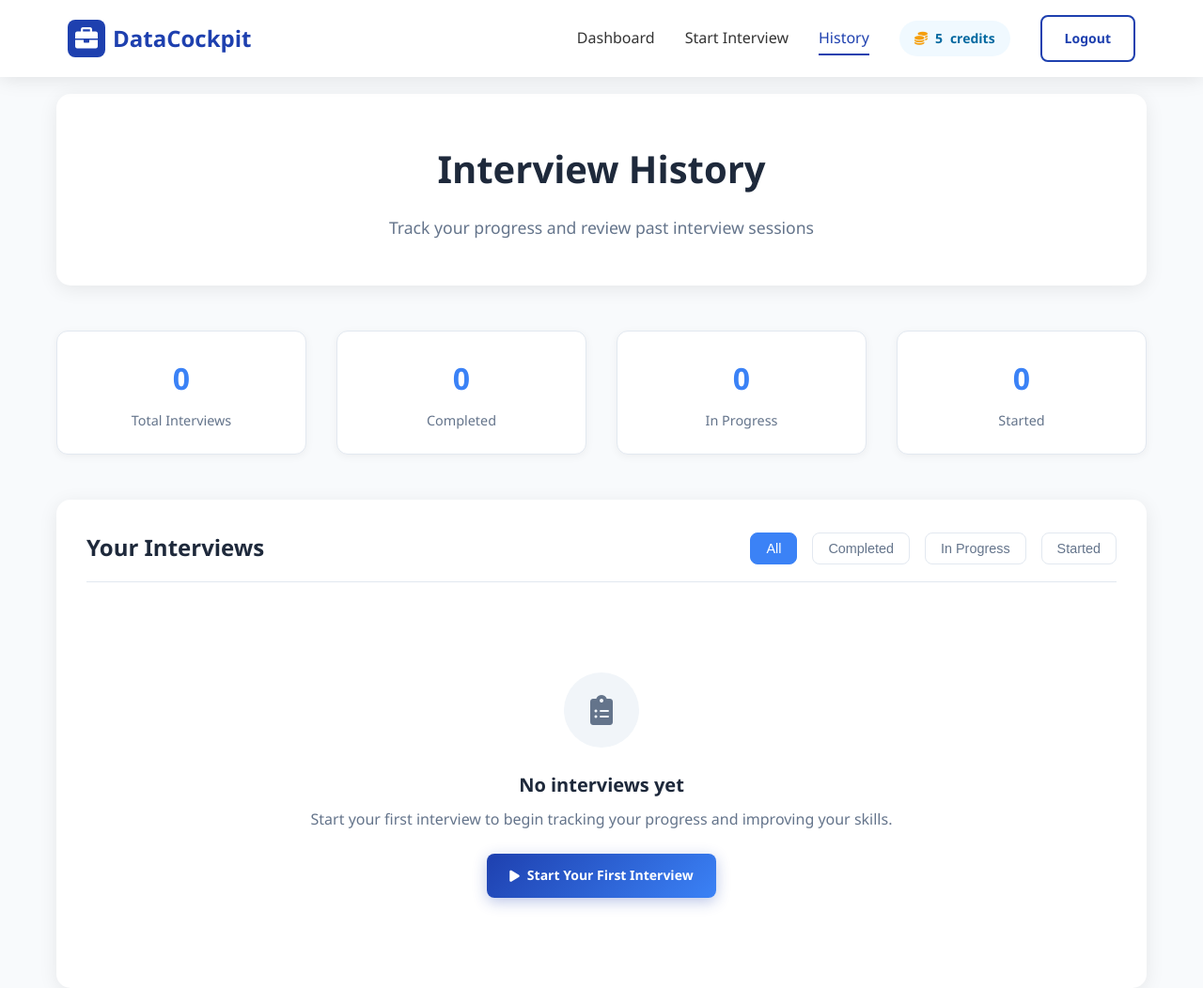
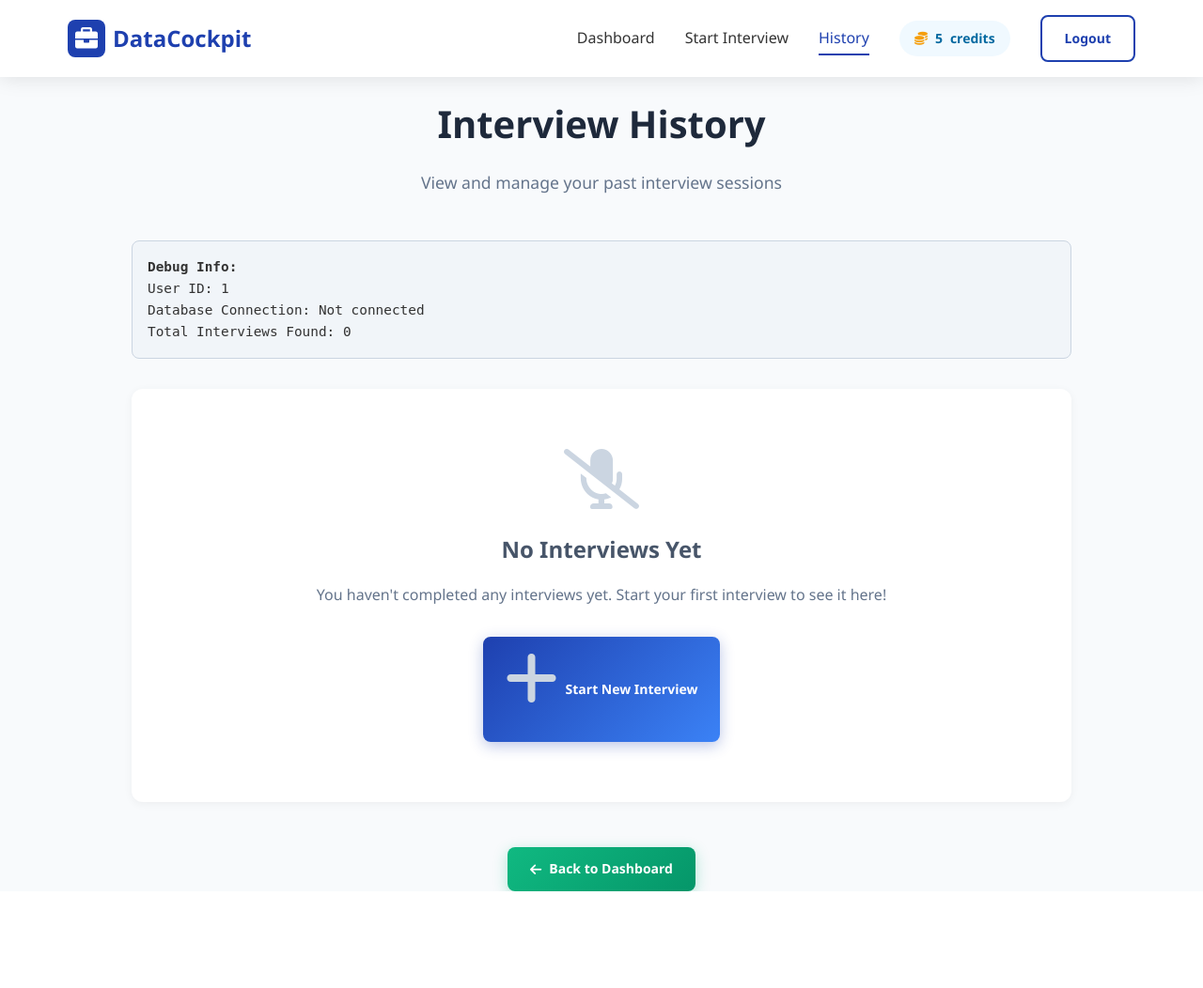
Before and after one commit to kanchang12/ready4job, a Flask app: page /history in a window 1280 px wide. Shown: the whole page at 94% size. After the commit the page ends 949 px from the top, so only its background shows below. Run offline with Flask 3, Linux system fonts and the light colour scheme; the visitor is signed in with stand-in values (Sample User, id 1).

Commit message:
Update history.html

```diff
--- a/templates/history.html
+++ b/templates/history.html
@@ -12,12 +12,8 @@
     }
 
     .history-header {
-        background: white;
-        border-radius: 15px;
-        padding: 3rem;
+        text-align: center;
         margin-bottom: 3rem;
-        box-shadow: 0 4px 20px rgba(0, 0, 0, 0.08);
-        text-align: center;
     }
 
     .history-header h1 {
@@ -32,78 +28,44 @@
         color: #64748b;
     }
 
-    .interviews-section {
-        background: white;
-        border-radius: 15px;
-        padding: 2rem;
-        box-shadow: 0 4px 20px rgba(0, 0, 0, 0.08);
+    .history-content {
+        max-width: 1000px;
+        margin: 0 auto;
     }
 
-    .section-header {
-        display: flex;
-        justify-content: space-between;
-        align-items: center;
-        margin-bottom: 2rem;
-        padding-bottom: 1rem;
-        border-bottom: 1px solid #e2e8f0;
-    }
-
-    .section-header h2 {
-        font-size: 1.5rem;
-        font-weight: 600;
-        color: #1e293b;
-        margin: 0;
-    }
-
-    .filter-tabs {
-        display: flex;
-        gap: 1rem;
-    }
-
-    .filter-tab {
-        padding: 0.5rem 1rem;
-        border: 1px solid #e2e8f0;
-        border-radius: 8px;
-        background: white;
-        color: #64748b;
-        cursor: pointer;
-        transition: all 0.3s ease;
-        font-size: 0.9rem;
-    }
-
-    .filter-tab.active {
-        background: #3b82f6;
-        color: white;
-        border-color: #3b82f6;
-    }
-
-    .interviews-grid {
+    .interview-grid {
         display: grid;
         gap: 1.5rem;
+        margin-bottom: 2rem;
     }
 
     .interview-card {
-        border: 1px solid #e2e8f0;
+        background: white;
         border-radius: 12px;
         padding: 2rem;
+        box-shadow: 0 2px 10px rgba(0, 0, 0, 0.05);
+        border: 1px solid #e2e8f0;
         transition: all 0.3s ease;
-        cursor: pointer;
     }
 
     .interview-card:hover {
-        border-color: #3b82f6;
-        box-shadow: 0 4px 15px rgba(59, 130, 246, 0.1);
         transform: translateY(-2px);
+        box-shadow: 0 4px 20px rgba(0, 0, 0, 0.1);
     }
 
     .interview-header {
         display: flex;
-        justify-content: space-between;
-        align-items: start;
+        justify-content: between;
+        align-items: flex-start;
         margin-bottom: 1rem;
+        gap: 1rem;
     }
 
-    .interview-info h3 {
+    .interview-info {
+        flex: 1;
+    }
+
+    .interview-title {
         font-size: 1.25rem;
         font-weight: 600;
         color: #1e293b;
@@ -114,14 +76,19 @@
         display: flex;
         gap: 1rem;
         flex-wrap: wrap;
+        margin-bottom: 1rem;
+    }
+
+    .meta-item {
+        display: flex;
+        align-items: center;
+        gap: 0.5rem;
         font-size: 0.9rem;
         color: #64748b;
     }
 
-    .interview-meta span {
-        display: flex;
-        align-items: center;
-        gap: 0.25rem;
+    .meta-item i {
+        font-size: 0.8rem;
     }
 
     .status-badge {
@@ -132,131 +99,109 @@
         text-transform: uppercase;
     }
 
-    .status-badge.started {
+    .status-completed {
+        background: #dcfce7;
+        color: #166534;
+    }
+
+    .status-in-progress {
         background: #fef3c7;
         color: #92400e;
     }
 
-    .status-badge.in_progress {
+    .status-started {
         background: #dbeafe;
         color: #1e40af;
     }
 
-    .status-badge.completed {
-        background: #d1fae5;
-        color: #065f46;
-    }
-
-    .status-badge.cancelled {
-        background: #fee2e2;
-        color: #991b1b;
-    }
-
-    .interview-details {
-        margin-top: 1rem;
-        padding-top: 1rem;
-        border-top: 1px solid #f1f5f9;
-    }
-
-    .interview-details p {
-        color: #64748b;
-        font-size: 0.9rem;
-        line-height: 1.6;
-        margin-bottom: 0.5rem;
-    }
-
     .interview-actions {
         display: flex;
-        gap: 1rem;
+        gap: 0.5rem;
         margin-top: 1rem;
     }
 
-    .btn-sm {
+    .btn-small {
         padding: 0.5rem 1rem;
         font-size: 0.9rem;
+        border-radius: 6px;
+        text-decoration: none;
+        transition: all 0.3s ease;
+        border: none;
+        cursor: pointer;
+    }
+
+    .btn-view {
+        background: #3b82f6;
+        color: white;
+    }
+
+    .btn-view:hover {
+        background: #2563eb;
+        color: white;
+    }
+
+    .btn-delete {
+        background: #ef4444;
+        color: white;
+    }
+
+    .btn-delete:hover {
+        background: #dc2626;
     }
 
     .empty-state {
         text-align: center;
         padding: 4rem 2rem;
+        background: white;
+        border-radius: 12px;
+        box-shadow: 0 2px 10px rgba(0, 0, 0, 0.05);
     }
 
-    .empty-icon {
-        width: 80px;
-        height: 80px;
-        background: #f1f5f9;
-        border-radius: 50%;
-        display: flex;
-        align-items: center;
-        justify-content: center;
-        margin: 0 auto 1.5rem;
-        font-size: 2rem;
-        color: #64748b;
+    .empty-state i {
+        font-size: 4rem;
+        color: #cbd5e1;
+        margin-bottom: 1.5rem;
     }
 
-    .empty-content h3 {
-        font-size: 1.25rem;
-        font-weight: 600;
-        color: #1e293b;
-        margin-bottom: 0.5rem;
+    .empty-state h3 {
+        font-size: 1.5rem;
+        color: #475569;
+        margin-bottom: 1rem;
     }
 
-    .empty-content p {
+    .empty-state p {
         color: #64748b;
-        margin-bottom: 1.5rem;
-        line-height: 1.6;
+        margin-bottom: 2rem;
     }
 
-    .stats-summary {
-        display: grid;
-        grid-template-columns: repeat(auto-fit, minmax(200px, 1fr));
-        gap: 2rem;
-        margin-bottom: 3rem;
-    }
-
-    .stat-item {
-        background: white;
-        padding: 1.5rem;
-        border-radius: 12px;
-        box-shadow: 0 2px 10px rgba(0, 0, 0, 0.05);
-        text-align: center;
-        border: 1px solid #e2e8f0;
-    }
-
-    .stat-number {
-        font-size: 2rem;
-        font-weight: 700;
-        color: #3b82f6;
-        margin-bottom: 0.5rem;
-    }
-
-    .stat-label {
-        color: #64748b;
+    .debug-info {
+        background: #f1f5f9;
+        border: 1px solid #cbd5e1;
+        border-radius: 8px;
+        padding: 1rem;
+        margin-bottom: 2rem;
+        font-family: monospace;
         font-size: 0.9rem;
     }
 
+    .debug-info pre {
+        margin: 0;
+        white-space: pre-wrap;
+        word-wrap: break-word;
+    }
+
     @media (max-width: 768px) {
-        .history-header {
-            padding: 2rem 1rem;
-        }
-
-        .section-header {
-            flex-direction: column;
-            gap: 1rem;
-            align-items: stretch;
-        }
-
-        .filter-tabs {
-            justify-content: center;
-        }
-
         .interview-header {
             flex-direction: column;
-            gap: 1rem;
         }
 
         .interview-meta {
-            justify-content: center;
+            flex-direction: column;
+            gap: 0.5rem;
+        }
+
+        .interview-actions {
+            flex-direction: column;
         }
     }
 </style>
@@ -265,194 +210,152 @@
 {% block content %}
 <main class="history-main">
     <div class="container">
-        <!-- History Header -->
-        <section class="history-header">
+        <div class="history-header">
             <h1>Interview History</h1>
-            <p>Track your progress and review past interview sessions</p>
-        </section>
+            <p>View and manage your past interview sessions</p>
+        </div>
 
-        <!-- Stats Summary -->
-        <section class="stats-summary">
-            <div class="stat-item">
-                <div class="stat-number">{{ interviews|length }}</div>
-                <div class="stat-label">Total Interviews</div>
-            </div>
-            <div class="stat-item">
-                <div class="stat-number">{{ interviews|selectattr('status', 'equalto', 'completed')|list|length }}</div>
-                <div class="stat-label">Completed</div>
-            </div>
-            <div class="stat-item">
-                <div class="stat-number">{{ interviews|selectattr('status', 'equalto', 'in_progress')|list|length }}</div>
-                <div class="stat-label">In Progress</div>
-            </div>
-            <div class="stat-item">
-                <div class="stat-number">{{ interviews|selectattr('status', 'equalto', 'started')|list|length }}</div>
-                <div class="stat-label">Started</div>
-            </div>
-        </section>
-
-        <!-- Interviews Section -->
-        <section class="interviews-section">
-            <div class="section-header">
-                <h2>Your Interviews</h2>
-                <div class="filter-tabs">
-                    <button class="filter-tab active" onclick="filterInterviews('all')">All</button>
-                    <button class="filter-tab" onclick="filterInterviews('completed')">Completed</button>
-                    <button class="filter-tab" onclick="filterInterviews('in_progress')">In Progress</button>
-                    <button class="filter-tab" onclick="filterInterviews('started')">Started</button>
-                </div>
+        <div class="history-content">
+            <!-- Debug Information -->
+            <div class="debug-info">
+                <strong>Debug Info:</strong>
+                <pre>User ID: {{ session.get('user_id', 'Not found') }}
+Database Connection: {{ 'Connected' if supabase_connected else 'Not connected' }}
+Total Interviews Found: {{ interviews|length if interviews else 0 }}
+{% if interviews %}
+First Interview Sample: {{ interviews[0] if interviews else 'None' }}
+{% endif %}</pre>
             </div>
 
-            <div class="interviews-grid" id="interviewsGrid">
-                {% if interviews %}
+            {% if interviews and interviews|length > 0 %}
+                <div class="interview-grid">
                     {% for interview in interviews %}
-                    <div class="interview-card" data-status="{{ interview.status }}" onclick="viewInterview('{{ interview.id }}')">
+                    <div class="interview-card">
                         <div class="interview-header">
                             <div class="interview-info">
-                                <h3>{{ interview.title }}</h3>
+                                <h3 class="interview-title">{{ interview.title or 'Untitled Interview' }}</h3>
                                 <div class="interview-meta">
-                                    <span>
+                                    <div class="meta-item">
                                         <i class="fas fa-calendar"></i>
-                                        {{ interview.created_at[:10] }}
-                                    </span>
-                                    <span>
+                                        <span>{{ interview.created_at[:10] if interview.created_at else 'Unknown date' }}</span>
+                                    </div>
+                                    {% if interview.job_role %}
+                                    <div class="meta-item">
+                                        <i class="fas fa-briefcase"></i>
+                                        <span>{{ interview.job_role }}</span>
+                                    </div>
+                                    {% endif %}
+                                    <div class="meta-item">
                                         <i class="fas fa-clock"></i>
-                                        {{ interview.created_at[11:16] }}
-                                    </span>
-                                    {% if interview.job_role %}
-                                    <span>
-                                        <i class="fas fa-briefcase"></i>
-                                        {{ interview.job_role }}
-                                    </span>
-                                    {% endif %}
+                                        <span>{{ interview.created_at[11:16] if interview.created_at and interview.created_at|length > 16 else 'Unknown time' }}</span>
+                                    </div>
                                 </div>
                             </div>
-                            <div class="status-badge {{ interview.status }}">
-                                {{ interview.status.replace('_', ' ') }}
+                            <div class="status-badge status-{{ interview.status or 'unknown' }}">
+                                {{ interview.status or 'Unknown' }}
                             </div>
                         </div>
 
-                        <div class="interview-details">
+                        <div class="interview-actions">
                             {% if interview.status == 'completed' %}
-                                <p><strong>Status:</strong> Interview completed successfully</p>
-                                {% if interview.conversation_id %}
-                                <p><strong>Conversation ID:</strong> {{ interview.conversation_id }}</p>
-                                {% endif %}
-                                {% if interview.completed_at %}
-                                <p><strong>Completed:</strong> {{ interview.completed_at[:19].replace('T', ' ') }}</p>
-                                {% endif %}
-                            {% elif interview.status == 'in_progress' %}
-                                <p><strong>Status:</strong> Voice interview is currently active</p>
-                                {% if interview.conversation_id %}
-                                <p><strong>Conversation ID:</strong> {{ interview.conversation_id }}</p>
-                                {% endif %}
-                            {% elif interview.status == 'started' %}
-                                <p><strong>Status:</strong> CV processed, ready to start voice interview</p>
+                                <a href="#" class="btn-small btn-view" onclick="viewInterview('{{ interview.id }}')">
+                                    <i class="fas fa-eye"></i> View Details
+                                </a>
+                            {% else %}
+                                <span class="btn-small" style="background: #e2e8f0; color: #64748b;">
+                                    <i class="fas fa-clock"></i> In Progress
+                                </span>
                             {% endif %}
-
-                            {% if interview.cv_text %}
-                            <p><strong>CV:</strong> Analyzed ({{ interview.cv_text|length }} characters)</p>
-                            {% endif %}
-                        </div>
-
-                        <div class="interview-actions" onclick="event.stopPropagation()">
-                            {% if interview.status == 'completed' %}
-                                <a href="{{ url_for('review', interview_id=interview.id) }}" class="btn btn-primary btn-sm">
-                                    <i class="fas fa-eye"></i> View Review
-                                </a>
-                            {% elif interview.status == 'started' %}
-                                <a href="{{ url_for('interview') }}" class="btn btn-primary btn-sm">
-                                    <i class="fas fa-play"></i> Continue Interview
-                                </a>
-                            {% elif interview.status == 'in_progress' %}
-                                <button class="btn btn-secondary btn-sm" disabled>
-                                    <i class="fas fa-spinner fa-spin"></i> In Progress
-                                </button>
-                            {% endif %}
-
-                            <button class="btn btn-outline btn-sm" onclick="deleteInterview('{{ interview.id }}')">
+                            <button class="btn-small btn-delete" onclick="deleteInterview('{{ interview.id }}', '{{ interview.title or 'this interview' }}')">
                                 <i class="fas fa-trash"></i> Delete
                             </button>
                         </div>
+
+                        <!-- Additional Debug Info Per Interview -->
+                        <details style="margin-top: 1rem;">
+                            <summary style="cursor: pointer; color: #64748b; font-size: 0.8rem;">Debug Interview Data</summary>
+                            <pre style="font-size: 0.8rem; background: #f8fafc; padding: 0.5rem; border-radius: 4px; margin-top: 0.5rem;">{{ interview }}</pre>
+                        </details>
                     </div>
                     {% endfor %}
-                {% else %}
-                    <div class="empty-state">
-                        <div class="empty-icon">
-                            <i class="fas fa-clipboard-list"></i>
-                        </div>
-                        <div class="empty-content">
-                            <h3>No interviews yet</h3>
-                            <p>Start your first interview to begin tracking your progress and improving your skills.</p>
-                            <a href="{{ url_for('interview') }}" class="btn btn-primary">
-                                <i class="fas fa-play"></i> Start Your First Interview
-                            </a>
-                        </div>
-                    </div>
-                {% endif %}
+                </div>
+            {% else %}
+                <div class="empty-state">
+                    <i class="fas fa-microphone-slash"></i>
+                    <h3>No Interviews Yet</h3>
+                    <p>You haven't completed any interviews yet. Start your first interview to see it here!</p>
+                    <a href="{{ url_for('interview') }}" class="btn btn-primary">
+                        <i class="fas fa-plus"></i> Start New Interview
+                    </a>
+                </div>
+            {% endif %}
+
+            <div style="text-align: center; margin-top: 3rem;">
+                <a href="{{ url_for('dashboard') }}" class="btn btn-secondary">
+                    <i class="fas fa-arrow-left"></i> Back to Dashboard
+                </a>
             </div>
-        </section>
+        </div>
     </div>
 </main>
 {% endblock %}
 
 {% block scripts %}
 <script>
-function filterInterviews(status) {
-    // Update active tab
-    document.querySelectorAll('.filter-tab').forEach(tab => {
-        tab.classList.remove('active');
-    });
-    event.target.classList.add('active');
+function viewInterview(interviewId) {
+    // For now, just show the interview details
+    alert('Interview details view - Interview ID: ' + interviewId);
+    // You can implement a modal or redirect to a details page
+}
 
-    // Filter interview cards
-    const cards = document.querySelectorAll('.interview-card');
-    cards.forEach(card => {
-        const cardStatus = card.getAttribute('data-status');
-        if (status === 'all' || cardStatus === status) {
-            card.style.display = 'block';
+function deleteInterview(interviewId, interviewTitle) {
+    if (!confirm(`Are you sure you want to delete "${interviewTitle}"? This action cannot be undone.`)) {
+        return;
+    }
+
+    const deleteBtn = event.target.closest('button');
+    const originalText = deleteBtn.innerHTML;
+
+    deleteBtn.innerHTML = '<span class="spinner"></span> Deleting...';
+    deleteBtn.disabled = true;
+
+    fetch(`/delete_interview/${interviewId}`, {
+        method: 'DELETE',
+        headers: {
+            'Content-Type': 'application/json'
+        }
+    })
+    .then(response => response.json())
+    .then(data => {
+        if (data.message) {
+            showNotification('Interview deleted successfully', 'success');
+            // Remove the card from the DOM
+            deleteBtn.closest('.interview-card').remove();
+
+            // Check if no more interviews
+            const remainingCards = document.querySelectorAll('.interview-card').length;
+            if (remainingCards === 0) {
+                location.reload(); // Reload to show empty state
+            }
         } else {
-            card.style.display = 'none';
+            showNotification(data.error || 'Failed to delete interview', 'error');
+            deleteBtn.innerHTML = originalText;
+            deleteBtn.disabled = false;
         }
+    })
+    .catch(error => {
+        console.error('Delete error:', error);
+        showNotification('Failed to delete interview', 'error');
+        deleteBtn.innerHTML = originalText;
+        deleteBtn.disabled = false;
     });
 }
 
-function viewInterview(interviewId) {
-    window.location.href = `/review/${interviewId}`;
-}
-
-async function deleteInterview(interviewId) {
-    if (!confirm('Are you sure you want to delete this interview? This action cannot be undone.')) {
-        return;
-    }
-
-    try {
-        const response = await fetch(`/delete_interview/${interviewId}`, {
-            method: 'DELETE'
-        });
-
-        if (response.ok) {
-            showNotification('Interview deleted successfully', 'success');
-            setTimeout(() => {
-                window.location.reload();
-            }, 1000);
-        } else {
-            const data = await response.json();
-            showNotification(data.error || 'Failed to delete interview', 'error');
-        }
-    } catch (error) {
-        console.error('Error deleting interview:', error);
-        showNotification('Failed to delete interview', 'error');
-    }
-}
-
-// Notification system
 function showNotification(message, type = 'info') {
     // Remove existing notifications
     const existingNotifications = document.querySelectorAll('.notification');
     existingNotifications.forEach(notification => notification.remove());
 
-    // Create new notification
     const notification = document.createElement('div');
     notification.className = `notification ${type}`;
     notification.style.cssText = `
@@ -474,12 +377,12 @@ function showNotification(message, type = 'info') {
 
     document.body.appendChild(notification);
 
-    // Show notification
+    // Slide in
     setTimeout(() => {
         notification.style.transform = 'translateX(0)';
     }, 100);
 
-    // Hide and remove notification
+    // Slide out and remove
     setTimeout(() => {
         notification.style.transform = 'translateX(100%)';
         setTimeout(() => {
@@ -487,5 +390,19 @@ function showNotification(message, type = 'info') {
         }, 300);
     }, 4000);
 }
+
+.spinner {
+    display: inline-block;
+    width: 16px;
+    height: 16px;
+    border: 2px solid rgba(255,255,255,.3);
+    border-radius: 50%;
+    border-top-color: #fff;
+    animation: spin 1s ease-in-out infinite;
+}
+
+@keyframes spin {
+    to { transform: rotate(360deg); }
+}
 </script>
 {% endblock %}
```
